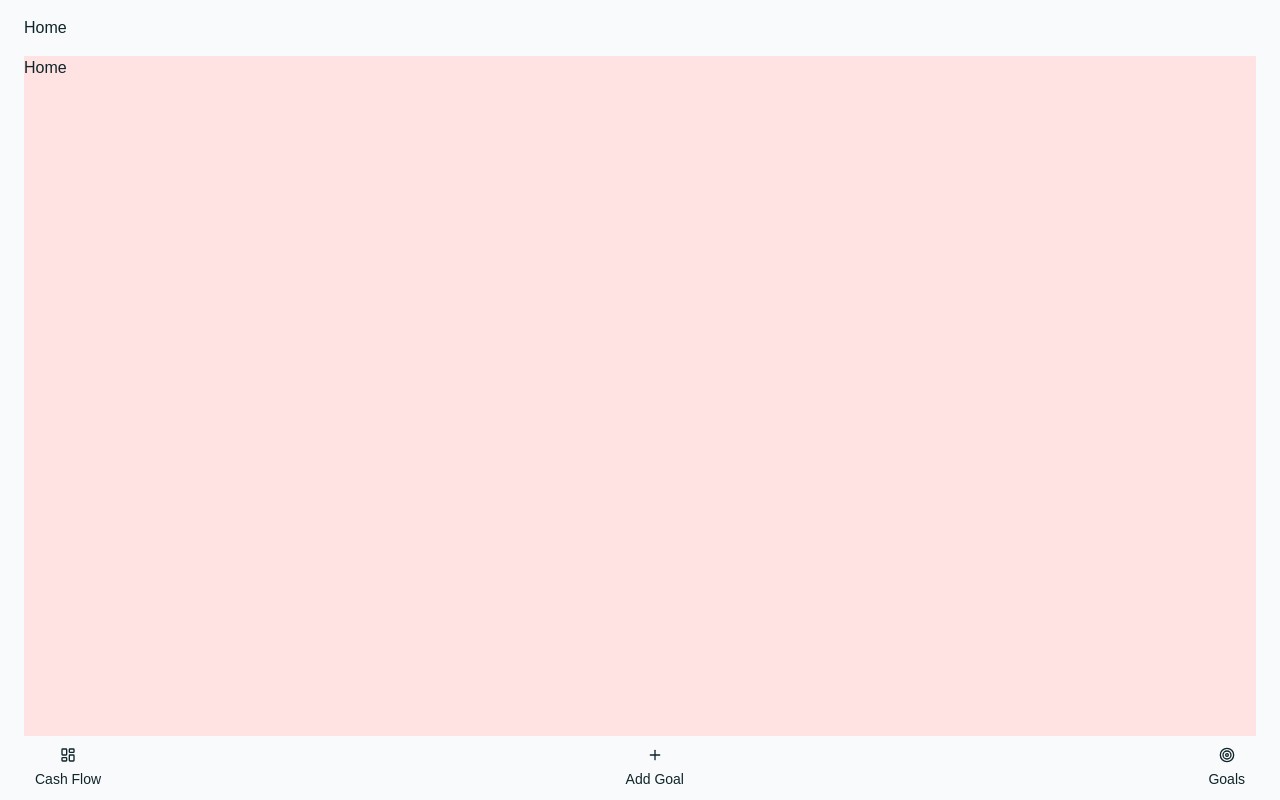
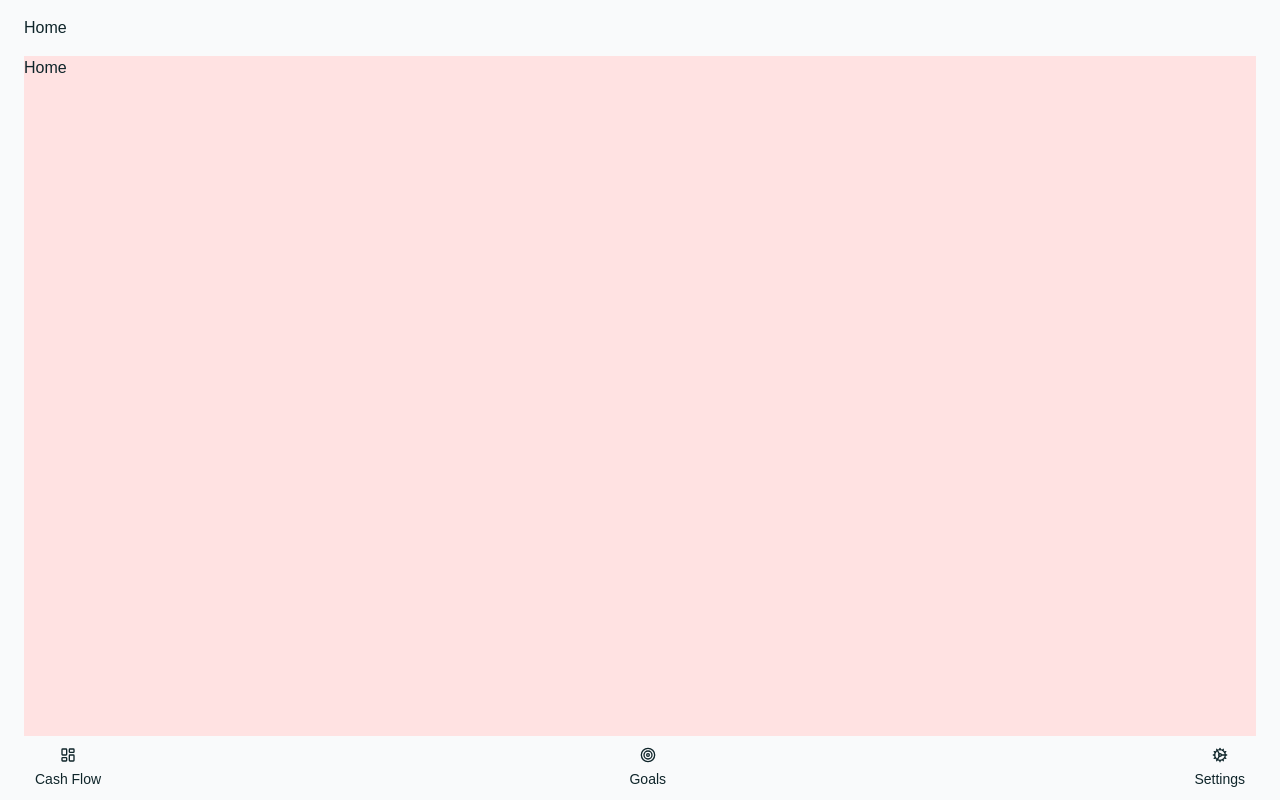
Before and after one commit to sharathr25/money-monk, a React (Vite) app in the folder apps/web/: page / in a window 1280 px wide. Built offline with nearby package versions, Linux system fonts and the light colour scheme.

Commit message:
move files

```diff
--- a/apps/web/src/App.tsx
+++ b/apps/web/src/App.tsx
@@ -1,8 +1,8 @@
 import { BrowserRouter, Outlet, Route, Routes } from "react-router"
 import { Home } from "@/pages/home"
-import { CashFlow } from "@/pages/home/tabs/CashFlow"
-import { Goals } from "@/pages/home/tabs/Goals"
-import { AddGoal } from "@/pages/home/tabs/AddGoal"
+import { CashFlow } from "@/pages/CashFlow"
+import { Goals } from "@/pages/Goals"
+import { AddGoal } from "@/pages/AddGoal"
 import { Header } from "./components/Header"
 
 const Layout = () => (
--- /dev/null
+++ b/apps/web/src/pages/AddGoal/index.tsx
@@ -0,0 +1 @@
+export { AddGoal } from "./AddGoal"
--- /dev/null
+++ b/apps/web/src/pages/CashFlow/index.tsx
@@ -0,0 +1 @@
+export { CashFlow } from "./CashFlow"
--- /dev/null
+++ b/apps/web/src/pages/Goals/index.tsx
@@ -0,0 +1 @@
+export { Goals } from "./Goals"
--- a/apps/web/src/pages/home/Home.tsx
+++ b/apps/web/src/pages/home/Home.tsx
@@ -1,5 +1,5 @@
 import { Button } from "@workspace/ui/components/button"
-import { Target, LayoutDashboard, Plus } from "lucide-react"
+import { Target, LayoutDashboard, Cog } from "lucide-react"
 import { useNavigate } from "react-router"
 
 export function Home() {
@@ -12,14 +12,14 @@ export function Home() {
       Icon: LayoutDashboard,
     },
     {
-      label: "Add Goal",
-      to: "/add-goal",
-      Icon: Plus,
-    },
-    {
       label: "Goals",
       to: "/goals",
       Icon: Target,
+    },
+    {
+      label: "Settings",
+      to: "/settings",
+      Icon: Cog,
     },
   ]
 
```
Also changed, not shown: apps/web/src/pages/AddGoal/AddGoal.tsx (renamed from apps/web/src/pages/home/tabs/AddGoal.tsx), apps/web/src/pages/CashFlow/CashFlow.tsx (renamed from apps/web/src/pages/home/tabs/CashFlow.tsx), apps/web/src/pages/Goals/Goals.tsx (renamed from apps/web/src/pages/home/tabs/Goals.tsx).
